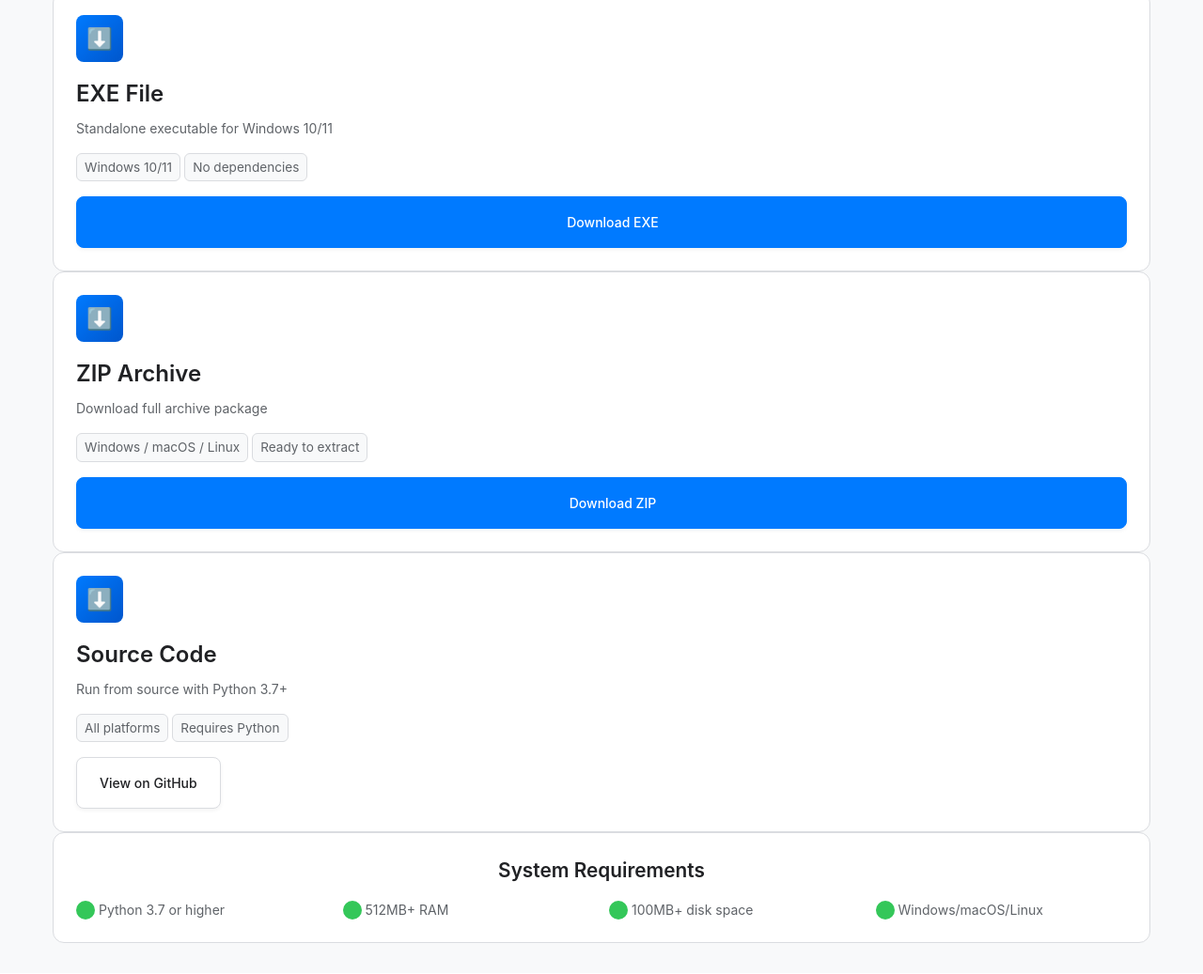
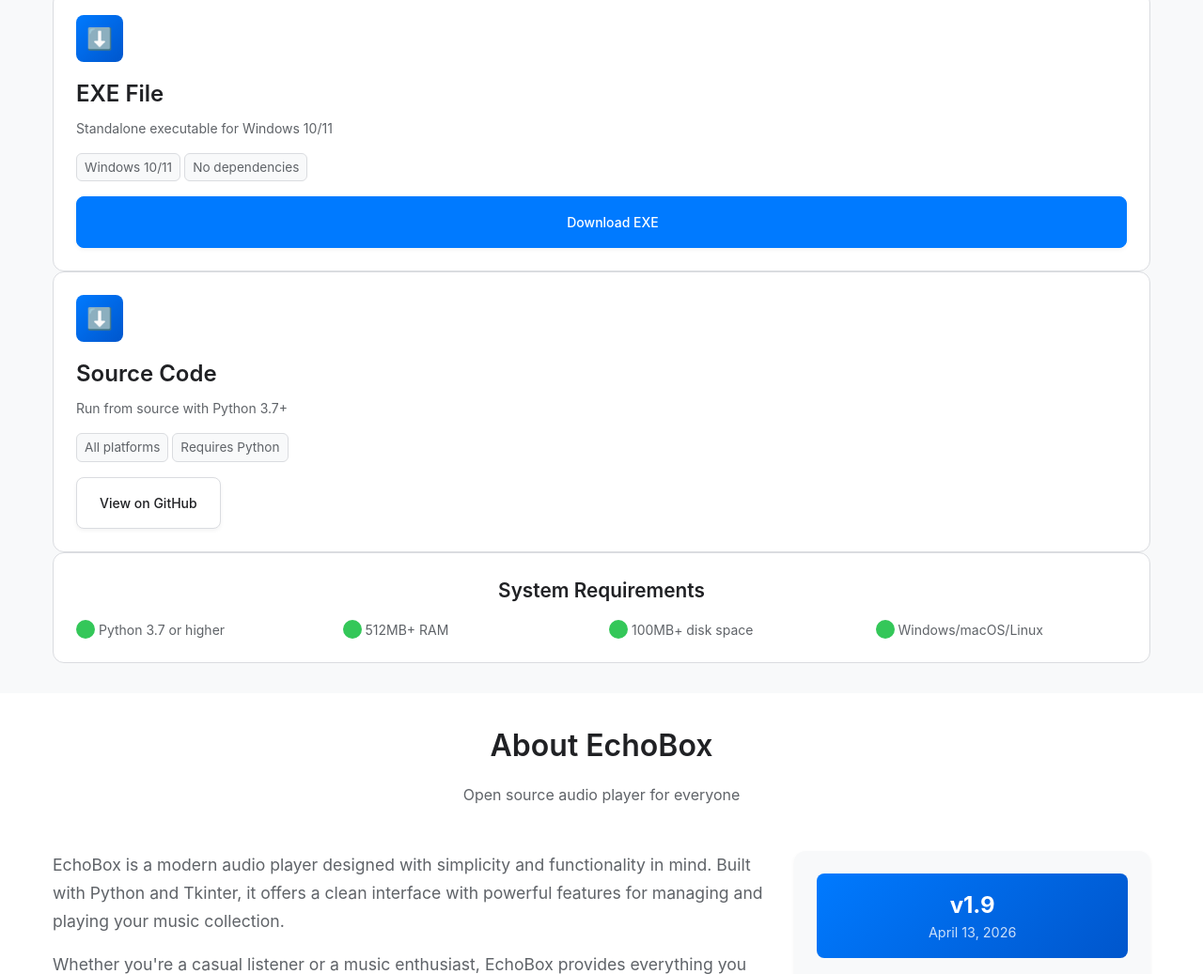
Before and after one commit to BANANCHIKIREAL/EchoBox_site, a plain HTML site: page index.html in a window 1280 px wide. Shown: the part 1685-2722 px from the top of the page at 94% size. Drawn offline with Linux system fonts and the light colour scheme.

Commit message:
Update download link to v1.8.0 and remove ZIP option

```diff
--- a/index.html
+++ b/index.html
@@ -205,24 +205,9 @@
                             <span class="requirement">Windows 10/11</span>
                             <span class="requirement">No dependencies</span>
                         </div>
-                        <a class="btn btn-primary download-btn" href="file:///C:/Users/dukav/.windsurf/EchoBox/EchoBox_v1.9/EchoBox.exe" download>
+                        <a class="btn btn-primary download-btn" href="https://github.com/BANANCHIKIREAL/EchoBox/releases/download/v1.8.0/echobox.exe" download>
                             <span class="btn-icon"></span>
                             Download EXE
-                        </a>
-                    </div>
-                    <div class="download-card">
-                        <div class="download-icon"></div>
-                        <h3 class="download-title">ZIP Archive</h3>
-                        <p class="download-description">
-                            Download full archive package
-                        </p>
-                        <div class="download-requirements">
-                            <span class="requirement">Windows / macOS / Linux</span>
-                            <span class="requirement">Ready to extract</span>
-                        </div>
-                        <a class="btn btn-primary download-btn" href="file:///C:/Users/dukav/Desktop/EchoBox_v1.9.zip" download>
-                            <span class="btn-icon"></span>
-                            Download ZIP
                         </a>
                     </div>
                     <div class="download-card">
```
